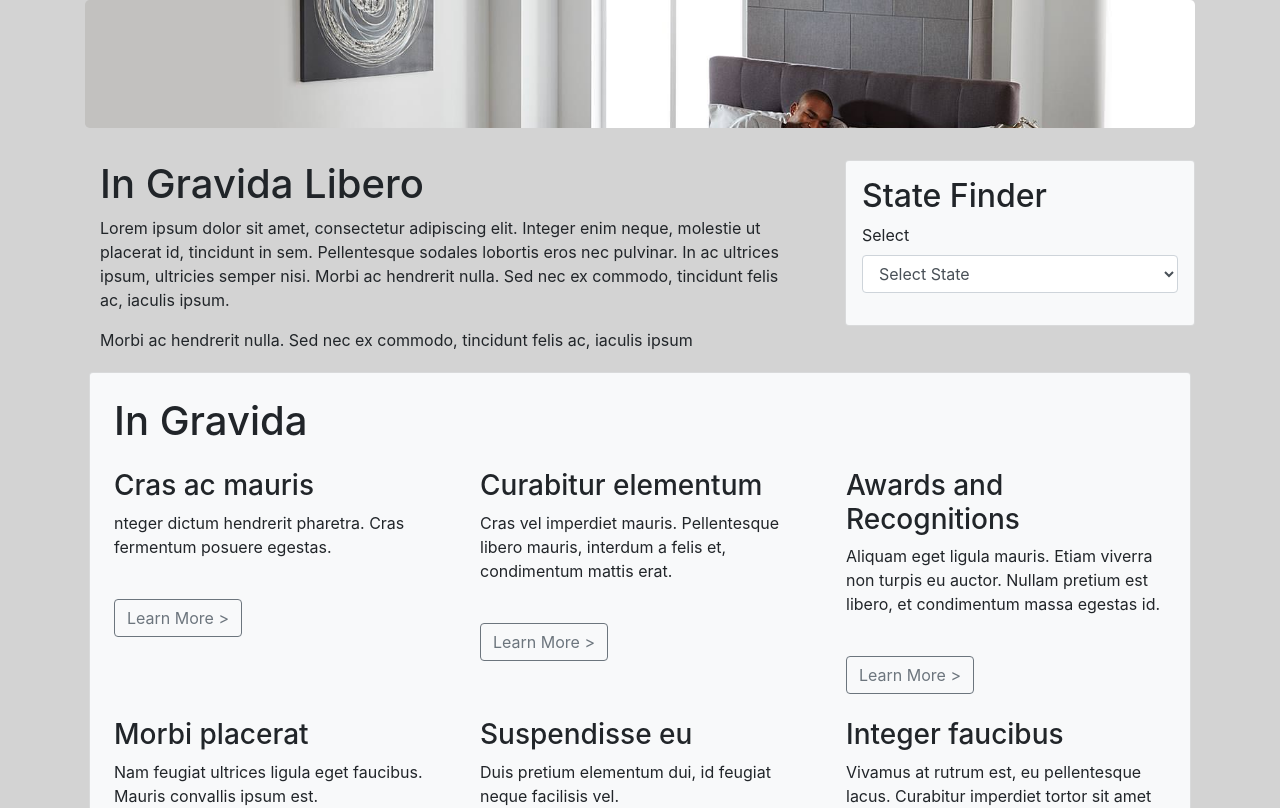
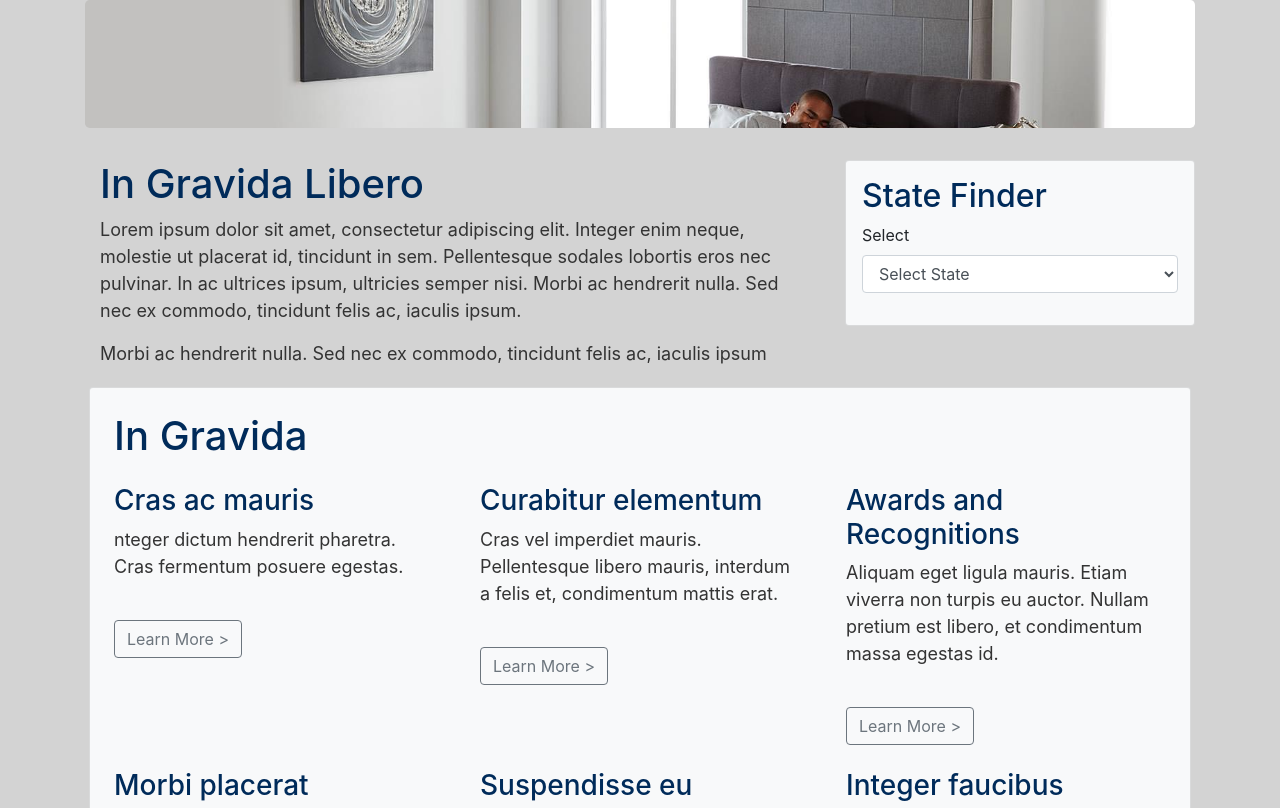
Before and after one commit to precto1285/tagrem-react-bootstrap, a React (Create React App) app in the folder tagrem-react-bootstrap/: page / in a window 1280 px wide. Shown: the top 808 px of the page. Built offline with nearby package versions, Linux system fonts and the light colour scheme.

Commit message:
adjusted css of landing page

```diff
--- a/tagrem-react-bootstrap/src/App.css
+++ b/tagrem-react-bootstrap/src/App.css
@@ -1,3 +1,24 @@
 .App {
   background-color: lightgray;
 }
+h1, h2, h3{
+  color: #002b5a;
+  margin-bottom: 42px;
+}
+
+h1 {
+  font-size: 42px;
+  font-weight: 200;
+}
+h2 {
+  font-size: 40px;
+  font-weight: 200;
+}
+h3 {
+  font-size: 15px;
+  font-weight: normal;
+}
+p{
+  color: #333;
+  font-size: 18px;
+}
```
